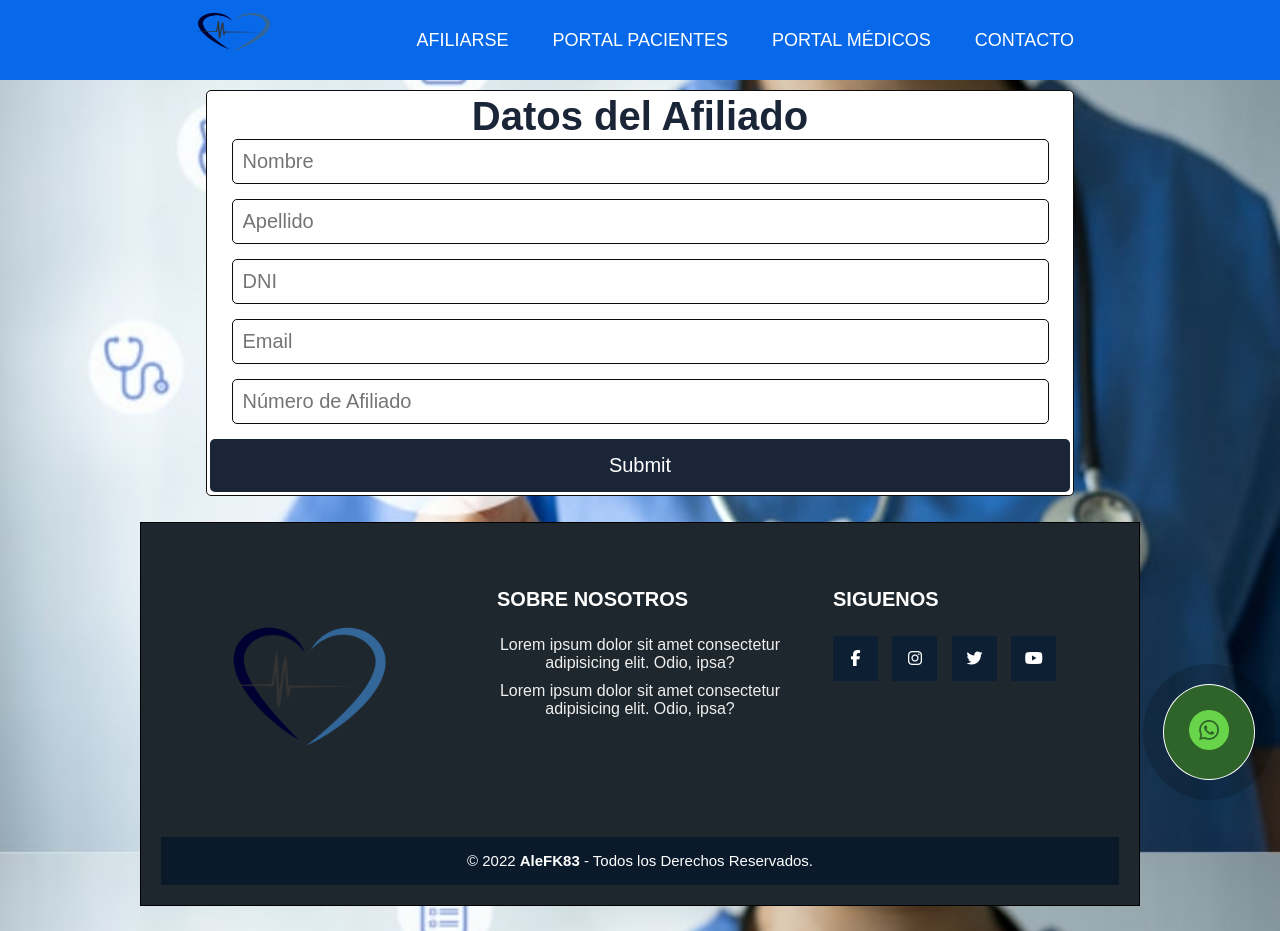
After one commit to AleKF83/MEDICHI_DJANGO, a Django app: page /alta-paciente in a window 1280 px wide. The commit adds this page. Run offline with Django 4.2, Linux system fonts and the light colour scheme; some libraries are stand-ins or nearby versions.

Commit message:
forms modificados

```diff
--- a/app_principal/forms.py
+++ b/app_principal/forms.py
@@ -1,24 +1,26 @@
 from django import forms
+from .models import Profesional
 from django.core.exceptions import ValidationError
 
 
 class LoginPaciente(forms.Form):
     numero_afiliado = forms.CharField(max_length=100, widget=forms.TextInput(attrs={'placeholder': 'Número de afiliado'}),required=True)
     contrasena = forms.CharField(max_length=100, widget=forms.PasswordInput(attrs={'placeholder': 'Contraseña'}), required=True)
-def clean_numero_afiliado(self):
-    if self.cleaned_data ['numero_afiliado'] != int:
-        raise ValidationError("Número de afiliado debe ser numérico")
 
-    return self.cleaned_data ['numero_afiliado']
+    def clean_numero_afiliado(self):
+        if self.cleaned_data ['numero_afiliado'] != int:
+            raise ValidationError("Número de afiliado debe ser numérico")
 
-def clean(self):
+        return self.cleaned_data ['numero_afiliado']
+
+    def clean(self):
         # Este if simula una busqueda en la base de datos
-    if self.cleaned_data["numero_afiliado"] == "9999" and self.cleaned_data["contrasena"] == "1234":
-        raise ValidationError("El usuario ya existe")
+        if self.cleaned_data["numero_afiliado"] == "9999" and self.cleaned_data["contrasena"] == "1234":
+            raise ValidationError("El usuario ya existe")
 
     # Si el usuario no existe lo damos de alta
 
-    return self.cleaned_data ['numero_afiliado']
+        return self.cleaned_data ['numero_afiliado']
 
 
 class AfiliarseForm(forms.Form):
@@ -28,10 +30,10 @@ class AfiliarseForm(forms.Form):
         (3, "Plan 400"),
         (4, "Plan Platinum"),
 ]
-    nombre_completo = forms.CharField(max_length=100, widget=forms.TextInput(attrs={'placeholder': 'Nombre Completo'}), required= True)
-    email = forms.EmailField(widget=forms.EmailInput(attrs={'placeholder': 'Email'}), required= True)
-    telefono = forms.IntegerField(widget=forms.NumberInput(attrs={'placeholder': 'Teléfono', 'class': 'tel'}), required=True)
-    plan = forms.ChoiceField(choices=plan_select, widget=forms.Select(attrs={'class': 'select','placeholder' : "Elige un Plan" } ), required=True)
+    nombre_completo = forms.CharField(max_length=100, widget=forms.TextInput(attrs={'placeholder': 'Nombre Completo'}),label='', required= True)
+    email = forms.EmailField(widget=forms.EmailInput(attrs={'placeholder': 'Email'}), label='',required= True)
+    telefono = forms.IntegerField(widget=forms.NumberInput(attrs={'placeholder': 'Teléfono', 'class': 'tel'}),label='', required=True)
+    plan = forms.ChoiceField(choices=plan_select, widget=forms.Select(attrs={'class': 'select','placeholder' : "Elige un Plan" } ),label='', required=True)
 
 class LoginMedico(forms.Form):
     matricula = forms.CharField(max_length=15, widget=forms.TextInput(attrs={'placeholder': 'Matrícula'}),required=True)
@@ -42,3 +44,28 @@ class LoginMedico(forms.Form):
             raise ValidationError("la Matrícula debe ser numérica")
 
         return self.cleaned_data ['matricula']
+
+class AltaPaciente(forms.Form):
+
+    nombre = forms.CharField(max_length=100, widget=forms.TextInput(attrs={'placeholder': 'Nombre'}), label='', required= True)
+    apellido = forms.CharField(max_length=100, widget=forms.TextInput(attrs={'placeholder': 'Apellido'}), label='', required= True)
+    dni = forms.IntegerField(widget=forms.NumberInput(attrs={'placeholder': 'DNI', 'class': 'tel'}),label='', required=True)
+    email = forms.EmailField(widget=forms.EmailInput(attrs={'placeholder': 'Email'}),  label='',required= True)
+    numAfiliado = forms.CharField(max_length=100, widget=forms.TextInput(attrs={'placeholder': 'Número de Afiliado'}), label='', required= True)
+
+class AltaProfesionalModelForm(forms.ModelForm):
+    class Meta:
+        model = Profesional
+        fields = '__all__'
+
+    def clean_cuit(self):
+        cuit = self.cuit.strip() # Eliminar espacios en blanco al principio y al final
+
+        if not cuit.isdigit():
+            raise ValidationError("El CUIT debe contener solo dígitos.")
+
+        if len(cuit) != 11:
+            raise ValidationError("El CUIT debe tener 11 dígitos.")
+
+        self.changed_data['cuit'] = cuit
+        return self.changed_data['cuit']
--- /dev/null
+++ b/app_principal/static/app_principal/css/alta.css
@@ -0,0 +1,59 @@
+.select,
+.tel {
+    font-size: 20px;
+    width: 82%;
+    padding: 10px;
+    border: none;
+}
+
+main {
+    background: #fff;
+    border: 1px solid #110c0c;
+    border-radius: 5px;
+    width: 70%;
+    margin-top: 150px;
+    padding: 3px;
+    margin: auto
+}
+
+h3 {
+    text-align: center;
+    color: #1a2537;
+    font-size: 40px;
+    text-align: center;
+}
+
+input[type="text"],
+input[type="email"],
+input[type="number"] {
+    border: none;
+    width: 95%;
+    font-size: 20px;
+    padding: 10px;
+    margin-bottom: 15px;
+    border: 1px solid #110c0c;
+    border-radius: 5px;
+}
+
+input[type="submit"] {
+    border: none;
+    width: 100%;
+    color: white;
+    font-size: 20px;
+    background: #1a2537;
+    padding: 15px 20px;
+    border-radius: 5px;
+    cursor: pointer;
+    display: flex;
+    justify-content: center;
+}
+
+
+input[type="submit"]:hover {
+    background: cadetblue;
+}
+
+p {
+    text-align: center;
+
+}
--- /dev/null
+++ b/app_principal/templates/app_principal/alta-paciente.html
@@ -0,0 +1,16 @@
+{% extends "app_principal/navbar.html" %}
+{% load static %}
+{% block content %}
+{% block extra_css %}
+<link rel="stylesheet" href="{% static 'app_principal/css/alta.css' %}">
+{% endblock %}
+
+
+<h3>Datos del Afiliado</h3>
+<form method="post" action="{% url 'alta-paciente' %}">
+    {% csrf_token %}
+    {{ alta_paciente_form.as_p }}
+    <input type="submit">
+</form>
+
+{% endblock %}
--- a/app_principal/urls.py
+++ b/app_principal/urls.py
@@ -4,23 +4,16 @@ from app_principal import views
 urlpatterns = [
     path("", views.index, name="index"),
     path("afiliarse", views.afiliarse, name="afiliarse"),
-    path("condiciones-privacidad",
-        views.condiciones_privacidad,
-        name="condiciones-privacidad",
-    ),
+    path("condiciones-privacidad", views.condiciones_privacidad, name="condiciones-privacidad"),
     path("contactos", views.contactos, name="contactos"),
     path("login", views.login, name="login"),
-    path(
-        "inicio-pacientes",
-        views.inicio_pacientes,
-        name="inicio-pacientes",
-    ),  # punto del tp
-    path(
-        "inicio-medicos",
-        views.inicio_medicos,
-        name="inicio-medicos",
-    ),  # punto del tp
-    path("portal-medicos", views.portal_medicos, name="portal-medicos"),  # punto del tp
+    path("inicio-pacientes", views.inicio_pacientes, name="inicio-pacientes"),
+    path("inicio-medicos",views.inicio_medicos, name="inicio-medicos"),
+    path("portal-medicos", views.portal_medicos, name="portal-medicos"),
+    path("alta-paciente", views.alta_paciente, name="alta-paciente"),
+   #path('listado-pacientes', views.listado_pacientes, name='listado_pacientes'),
+   # path('alta-profesional', views.alta_profesional, name="alta-profesional"),
+    #path('profesionales/listado', views.profesionales_listado, name='profesionales_listado'),
     path("registrarse-cliente", views.registrarse_cliente, name="registrarse-cliente"),
     path("registrar-doctor", views.registrar_doctor, name="registrar-doctor"),
     path("contactos", views.registrar_doctor, name="contactos"),
--- a/app_principal/views.py
+++ b/app_principal/views.py
@@ -3,8 +3,11 @@ from django.contrib import messages
 from django.http import HttpResponse
 from django.urls import reverse
 from datetime import datetime
-from .forms import LoginPaciente, AfiliarseForm, LoginMedico
-
+from .forms import LoginPaciente, AfiliarseForm, LoginMedico, AltaPaciente, AltaProfesionalModelForm
+from .models import Afiliado, Profesional
+from django.views.generic.edit import CreateView
+from django.views.generic.list import ListView
+from django.db import IntegrityError
 # Create your views here.
 
 
@@ -54,62 +57,27 @@ def portal_medicos(request):
 
 def afiliarse(request):
     if request.method == 'POST':
-        form = AfiliarseForm(request.POST)
-        # Validarlo
-        if form.is_valid():
-            nombre_completo = form.cleaned_data['nombre_completo']
-            email = form.cleaned_data['email']
-            telefono = form.cleaned_data['telefono']
-            plan = form.cleaned_data['plan']
+        afiliarse = AfiliarseForm(request.POST)
 
-            messages.success(request, "Datos enviados con éxito")
-
-            return redirect(reverse("index"))
-
-    else:
-        form = AfiliarseForm()
-
-    context = {
-                'nombre_completo': nombre_completo,
-                'email': email,
-                'telefono': telefono,
-                'plan': plan,
-            }
-
-
-    return render(request, "app_principal/afiliarse.html", context)
-'''
-def afiliarse(request):
-    if request.method == 'POST':
-        form = AfiliarseForm(request.POST)
-
-        if form.is_valid():
-            nombre_completo = form.cleaned_data['nombre_completo']
-            email = form.cleaned_data['email']
-            telefono = form.cleaned_data['telefono']
-            plan = form.cleaned_data['plan']
-
-            datos_afiliacion = {
-                'nombre_completo': nombre_completo,
-                'email': email,
-                'telefono': telefono,
-                'plan': plan,
-            }
+        if afiliarse.is_valid():
 
             messages.success(request, 'Datos enviados con éxito.')
 
             return redirect(reverse("index"))
     else:
-        form = AfiliarseForm()
+        afiliarse = AfiliarseForm()
 
-    return render(request, "app_principal/afiliarse.html", {'form': form})
-'''
+    context = {
+        'afiliarse_form': afiliarse
+    }
+
+    return render(request, "app_principal/afiliarse.html", context)
+
 def condiciones_privacidad(request):
     return render(
         request,
         "app_principal/condiciones-privacidad.html",
     )
-
 
 
 
@@ -171,3 +139,33 @@ def inicio_medicos(request):  # punto del tp
 
 def pacientes_historico(request,year):
     return HttpResponse(f'<h1>Historico de Pacientes del año: {year}</h1>')
+
+def alta_paciente(request):
+    context = {}
+
+    if request.method == "POST":
+        alta_paciente_form = AltaPaciente(request.POST)
+
+        if alta_paciente_form.is_valid():
+            nuevo_paciente= Afiliado(
+                nombre = alta_paciente_form.cleaned_data['nombre'],
+                apellido = alta_paciente_form.cleaned_data['apellido'],
+                email = alta_paciente_form.cleaned_data['email'],
+                dni = alta_paciente_form.cleaned_data['dni'],
+                numAfiliado = alta_paciente_form.cleaned_data['numAfiliado'],
+            )
+
+            try:
+                nuevo_paciente.save()
+
+            except IntegrityError as ie:
+                messages.error(request, "Ocurrió un error al intentar dar de alta al paciente")
+                return redirect(reverse("index"))
+
+            messages.error(request, "Afiliado dado de alta correctamente")
+            return redirect(reverse("listado_pacientes"))
+    else:
+        alta_paciente_form = AltaPaciente()
+
+    context['alta_paciente_form'] = AltaPaciente
+    return render(request, 'app_principal/alta-paciente.html', context)
```
Also changed, not shown: app_principal/models.py (+30 -0 lines), app_principal/templates/app_principal/afiliarse.html (+15 -7 lines), app_principal/templates/app_principal/alta-profesional.html (added, +16 -0 lines), app_principal/templates/app_principal/alta_paciente.html (deleted, +0 -15 lines), app_principal/templates/app_principal/alta_profesional.html (deleted, +0 -14 lines), app_principal/migrations/0002_afiliado_profesional_delete_persona.py (added), app_principal/migrations/0003_rename_numeroafilado_afiliado_numeroafiliado.py (added), app_principal/templates/app_principal/listado_pacientes.html (added).
